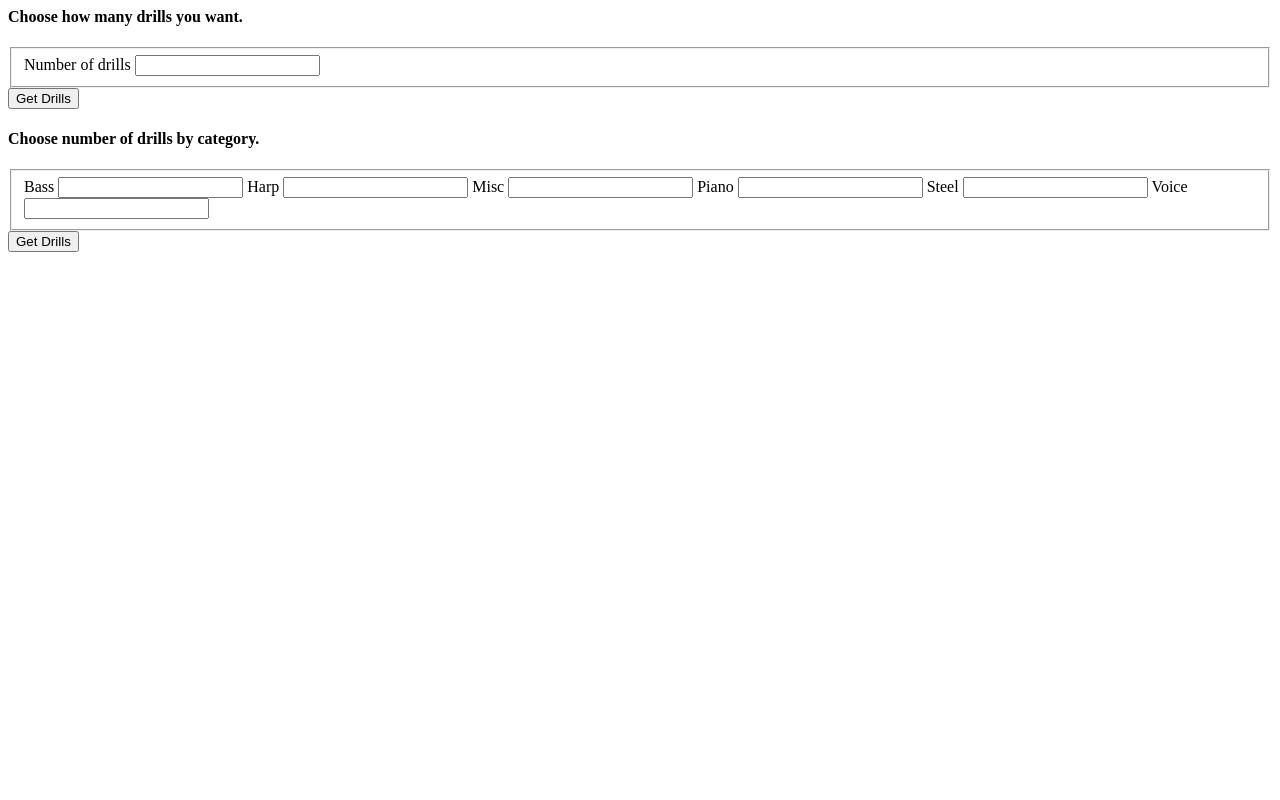
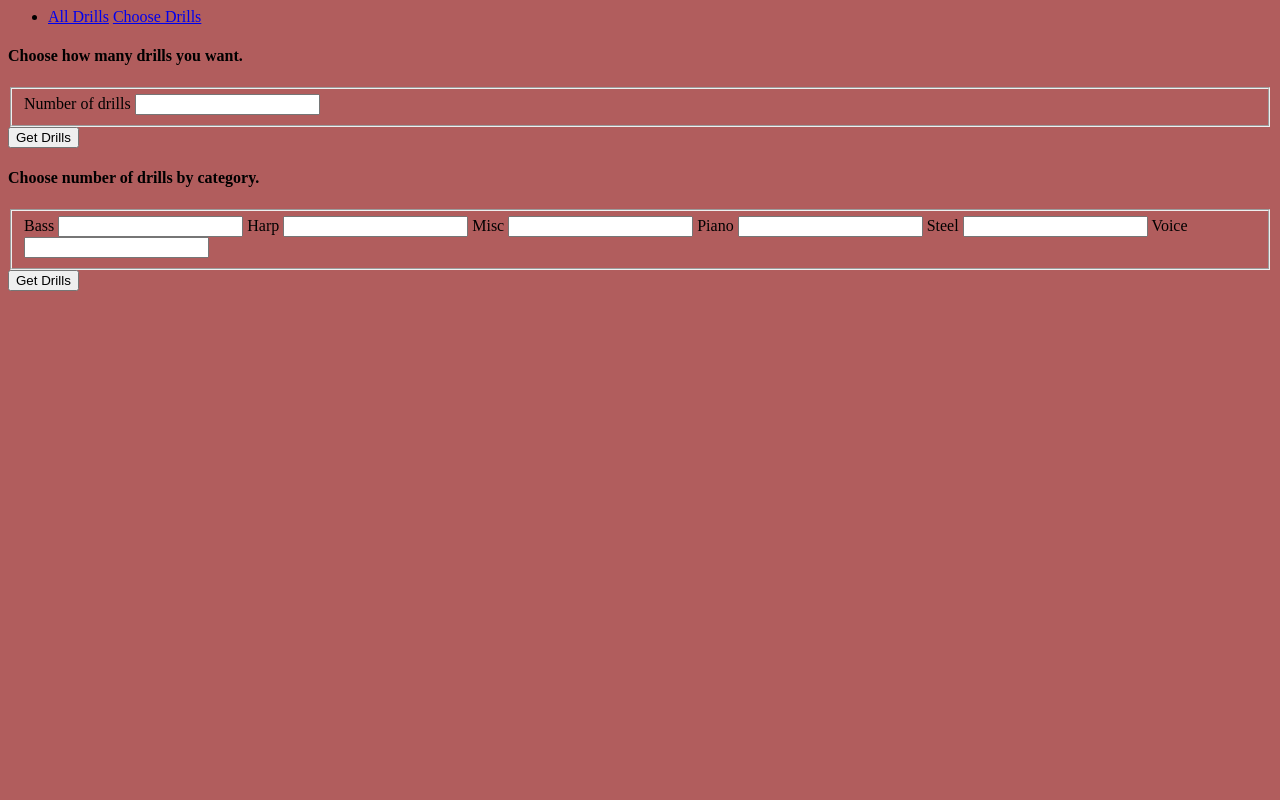
Before and after one commit to PropeReferio/music_drills, a Django app: page /getdrills/ in a window 1280 px wide. Run offline with Django 5.2, Linux system fonts and the light colour scheme; data comes from the database, SQL or seed files in the repository.

Commit message:
Link stylesheet, add navbar

```diff
--- a/getdrills/static/getdrills/main.css
+++ b/getdrills/static/getdrills/main.css
@@ -1,3 +1,3 @@
-* {
-    background: blue;
+body {
+    background-color: #b15d5d;
 }
--- a/getdrills/templates/base.html
+++ b/getdrills/templates/base.html
@@ -2,10 +2,19 @@
 <html lang="en">
 <head>
     <title>{% block title %}{% endblock %}</title>
-    <link href="{{ STATIC_URL }}getdrills/main.css" rel="stylesheet" type="text/css" media="screen" />
+    {% load static %}
+    <link href="{% static 'getdrills/main.css' %}" rel="stylesheet" type="text/css" media="screen" />
 </head>
 <body>
 {#    <img src="{% static 'images/sitelogo.png' %}" alt="Logo">#}
+    <nav>
+        <ul>
+            <li>
+                <a href="{% url 'getdrills:all_drills' %}">All Drills</a>
+                <a href="{% url 'getdrills:choose_drills' %}">Choose Drills</a>
+            </li>
+        </ul>
+    </nav>
     {% block content %}{% endblock %}
 </body>
 </html>
--- a/getdrills/templates/getdrills/choose_parameters.html
+++ b/getdrills/templates/getdrills/choose_parameters.html
@@ -1,3 +1,8 @@
+{% extends "base.html" %}
+
+{% block title %}Drills{% endblock %}
+
+{% block content %}
 <form action="{% url 'getdrills:random_drills_by_int' %}" method="get">
 <h4>Choose how many drills you want.</h4>
     <fieldset>
@@ -20,3 +25,4 @@
     </fieldset>
     <input type="submit" value="Get Drills">
 </form>
+{% endblock %}
--- a/getdrills/urls.py
+++ b/getdrills/urls.py
@@ -5,8 +5,8 @@ from . import views
 app_name = 'getdrills'
 
 urlpatterns = [
-    path("", views.index, name="index"),
-    path("drills/all", views.all_drills, name="all_drills"),
+    path("", views.choose_drills, name="choose_drills"),
+    path("all", views.all_drills, name="all_drills"),
     path("drills", views.random_drills_by_int, name="random_drills_by_int"),
     path("drills_by_cat", views.random_drills_by_int_and_category, name="random_drills_by_int_and_category"),
 ]
--- a/getdrills/views.py
+++ b/getdrills/views.py
@@ -6,7 +6,7 @@ from .models import Category, Drill
 import random
 
 
-def index(request):
+def choose_drills(request):
     categories = Category.objects.order_by("cat_name")
     template = loader.get_template("getdrills/choose_parameters.html")
 
```
